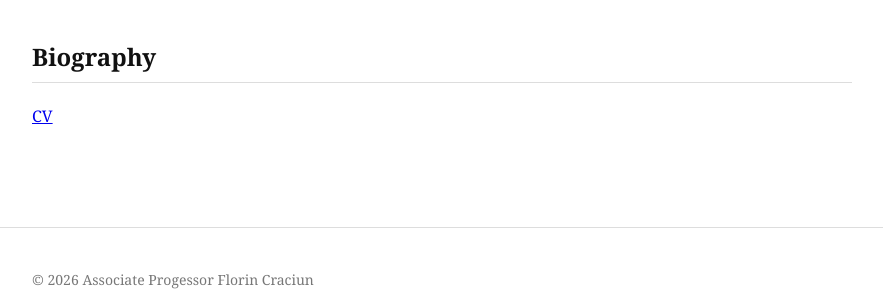
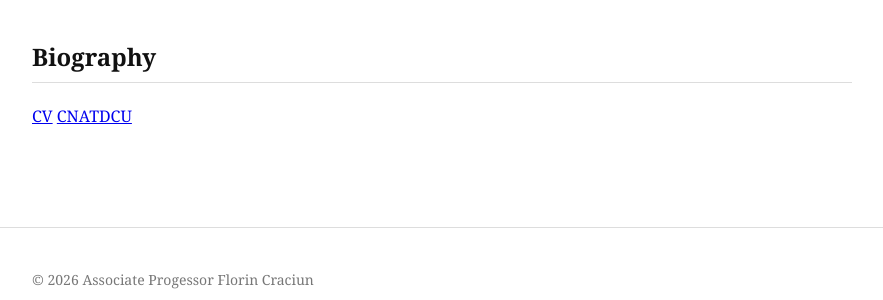
Before and after one commit to craciunf/craciunf.github.io, a Jekyll site: the page built from index.md, in a window 1280 px wide. Shown: the part 612-912 px from the top of the page, without its empty margins (198-1081 px from the left). Built offline with Jekyll 4.4.1, drawn with Linux system fonts in a browser that asks for light colours.

Commit message:
Update index.md

```diff
--- a/index.md
+++ b/index.md
@@ -21,4 +21,4 @@ Type Systems
 
 ## Biography
 
-[CV](assets/files/CV.pdf)
+[CV](assets/files/CV.pdf) [CNATDCU](assets/files/standarde.pdf)
```
